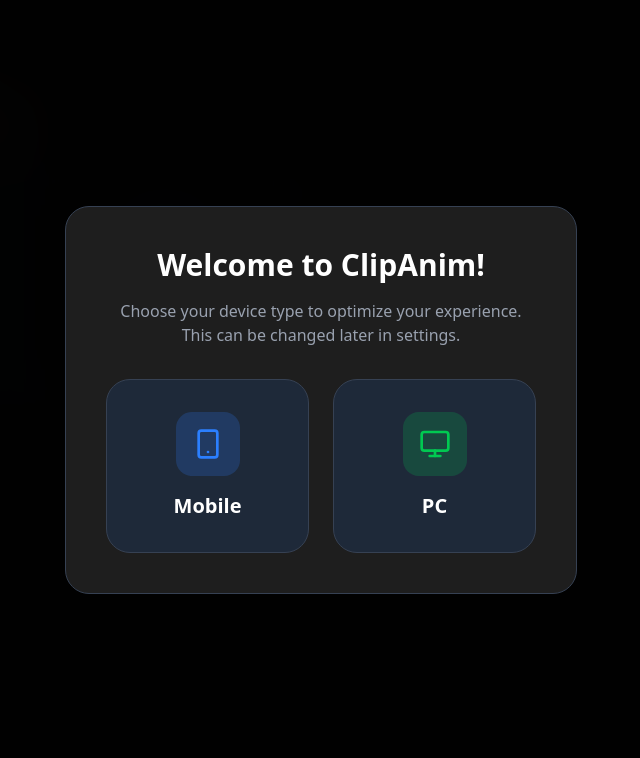
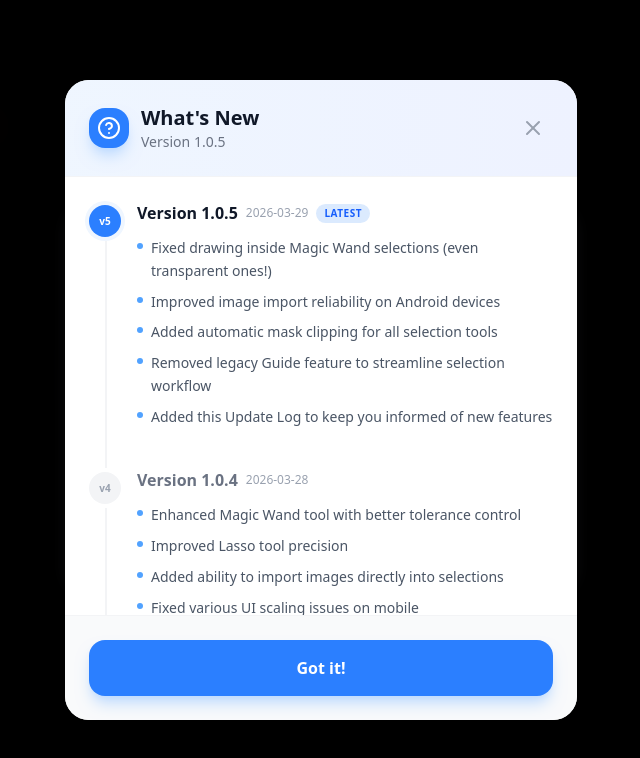
Before and after one commit to PLOWPDUD/ClipAnim-Creator, a React (Vite) app: page / in a window 1280 px wide. Shown: the top 758 px of the page, without its empty margins (319-959 px from the left). Built offline with nearby package versions, Linux system fonts and the light colour scheme.

Commit message:
feat: Add changelog and version tracking
Introduce a changelog modal that automatically displays upon first launch of a new version. This provides users with release notes and highlights new features or bug fixes. Also updates the application version in package.json.

```diff
--- a/App.tsx
+++ b/App.tsx
@@ -14,6 +14,7 @@
 import { FrameManagerModal } from './components/FrameManagerModal';
 import { AudioRecorderModal } from './components/AudioRecorderModal';
 import { GlobalSettingsModal } from './components/GlobalSettingsModal';
+import { ChangelogModal } from './components/ChangelogModal';
 import { compositeLayers, drawSelectionOntoCanvas } from './utils/drawingUtils';
 import { saveProjectToDB, loadProjectFromDB, getProjectList, deleteProjectFromDB } from './utils/db';
 
@@ -64,6 +65,7 @@
 
   // Global Settings
   const [isGlobalSettingsOpen, setIsGlobalSettingsOpen] = useState(false);
+  const [isChangelogOpen, setIsChangelogOpen] = useState(false);
   const [accentColor, setAccentColor] = useState('#FF3B30');
   const [uiFont, setUiFont] = useState('ui-sans-serif, system-ui, -apple-system, BlinkMacSystemFont, "Segoe UI", Roboto, "Helvetica Neue", Arial, sans-serif');
   const [shortcuts, setShortcuts] = useState<Shortcuts>(() => {
@@ -96,6 +98,16 @@
   useEffect(() => {
     localStorage.setItem('clipanim_shortcuts', JSON.stringify(shortcuts));
   }, [shortcuts]);
+
+  useEffect(() => {
+    const CURRENT_VERSION = '1.0.5';
+    const lastSeenVersion = localStorage.getItem('clipanim_last_seen_version');
+
+    if (lastSeenVersion !== CURRENT_VERSION) {
+      setIsChangelogOpen(true);
+      localStorage.setItem('clipanim_last_seen_version', CURRENT_VERSION);
+    }
+  }, []);
 
   const [projectId, setProjectId] = useState<string>(crypto.randomUUID());
   const [projectName, setProjectName] = useState('My Animation');
@@ -1381,6 +1393,11 @@
           </div>
         </div>
       )}
+
+      <ChangelogModal
+        isOpen={isChangelogOpen}
+        onClose={() => setIsChangelogOpen(false)}
+      />
 
       {view === 'menu' ? (
         <div className="flex flex-col h-full p-6 overflow-hidden">
--- /dev/null
+++ b/components/ChangelogModal.tsx
@@ -0,0 +1,140 @@
+import React from 'react';
+import { motion, AnimatePresence } from 'motion/react';
+import { Icons } from '../Icons';
+
+interface ChangelogEntry {
+  version: string;
+  date: string;
+  changes: string[];
+  type: 'major' | 'minor' | 'patch';
+}
+
+const CHANGELOG: ChangelogEntry[] = [
+  {
+    version: '1.0.5',
+    date: '2026-03-29',
+    type: 'patch',
+    changes: [
+      'Fixed drawing inside Magic Wand selections (even transparent ones!)',
+      'Improved image import reliability on Android devices',
+      'Added automatic mask clipping for all selection tools',
+      'Removed legacy Guide feature to streamline selection workflow',
+      'Added this Update Log to keep you informed of new features'
+    ]
+  },
+  {
+    version: '1.0.4',
+    date: '2026-03-28',
+    type: 'patch',
+    changes: [
+      'Enhanced Magic Wand tool with better tolerance control',
+      'Improved Lasso tool precision',
+      'Added ability to import images directly into selections',
+      'Fixed various UI scaling issues on mobile'
+    ]
+  },
+  {
+    version: '1.0.3',
+    date: '2026-03-25',
+    type: 'patch',
+    changes: [
+      'Added Frame Manager for bulk frame operations',
+      'Improved timeline performance with many frames',
+      'Added onion skinning customization'
+    ]
+  }
+];
+
+interface ChangelogModalProps {
+  isOpen: boolean;
+  onClose: () => void;
+}
+
+export const ChangelogModal: React.FC<ChangelogModalProps> = ({ isOpen, onClose }) => {
+  return (
+    <AnimatePresence>
+      {isOpen && (
+        <div className="fixed inset-0 z-[1000] flex items-center justify-center p-4 sm:p-6">
+          <motion.div
+            initial={{ opacity: 0 }}
+            animate={{ opacity: 1 }}
+            exit={{ opacity: 0 }}
+            onClick={onClose}
+            className="absolute inset-0 bg-black/60 backdrop-blur-sm"
+          />
+          <motion.div
+            initial={{ opacity: 0, scale: 0.9, y: 20 }}
+            animate={{ opacity: 1, scale: 1, y: 0 }}
+            exit={{ opacity: 0, scale: 0.9, y: 20 }}
+            className="relative w-full max-w-lg bg-white rounded-3xl shadow-2xl overflow-hidden flex flex-col max-h-[80vh]"
+          >
+            <div className="p-6 border-b border-gray-100 flex items-center justify-between bg-gradient-to-r from-blue-50 to-indigo-50">
+              <div className="flex items-center gap-3">
+                <div className="w-10 h-10 rounded-2xl bg-blue-500 flex items-center justify-center text-white shadow-lg shadow-blue-200">
+                  <Icons.Help size={24} />
+                </div>
+                <div>
+                  <h2 className="text-xl font-bold text-gray-900">What's New</h2>
+                  <p className="text-sm text-gray-500 font-medium">Version {CHANGELOG[0].version}</p>
+                </div>
+              </div>
+              <button
+                onClick={onClose}
+                className="p-2 hover:bg-white/80 rounded-full transition-colors text-gray-400 hover:text-gray-600"
+              >
+                <Icons.X size={24} />
+              </button>
+            </div>
+
+            <div className="flex-1 overflow-y-auto p-6 space-y-8 custom-scrollbar">
+              {CHANGELOG.map((entry, index) => (
+                <div key={entry.version} className="relative">
+                  {index !== CHANGELOG.length - 1 && (
+                    <div className="absolute left-4 top-10 bottom-0 w-0.5 bg-gray-100 -mb-8" />
+                  )}
+                  <div className="flex gap-4">
+                    <div className={`mt-1 w-8 h-8 rounded-full flex items-center justify-center shrink-0 z-10 ${
+                      index === 0 ? 'bg-blue-500 text-white ring-4 ring-blue-50' : 'bg-gray-100 text-gray-400'
+                    }`}>
+                      <span className="text-[10px] font-bold">v{entry.version.split('.')[2]}</span>
+                    </div>
+                    <div className="space-y-3 pb-2">
+                      <div className="flex items-center gap-2">
+                        <h3 className={`font-bold ${index === 0 ? 'text-gray-900' : 'text-gray-500'}`}>
+                          Version {entry.version}
+                        </h3>
+                        <span className="text-xs text-gray-400 font-medium">{entry.date}</span>
+                        {index === 0 && (
+                          <span className="px-2 py-0.5 bg-blue-100 text-blue-600 text-[10px] font-bold rounded-full uppercase tracking-wider">
+                            Latest
+                          </span>
+                        )}
+                      </div>
+                      <ul className="space-y-2">
+                        {entry.changes.map((change, i) => (
+                          <li key={i} className="flex gap-2 text-sm text-gray-600 leading-relaxed">
+                            <span className="mt-1.5 w-1.5 h-1.5 rounded-full bg-blue-400 shrink-0" />
+                            {change}
+                          </li>
+                        ))}
+                      </ul>
+                    </div>
+                  </div>
+                </div>
+              ))}
+            </div>
+
+            <div className="p-6 border-t border-gray-100 bg-gray-50">
+              <button
+                onClick={onClose}
+                className="w-full py-4 bg-blue-500 hover:bg-blue-600 text-white font-bold rounded-2xl shadow-lg shadow-blue-200 transition-all active:scale-[0.98]"
+              >
+                Got it!
+              </button>
+            </div>
+          </motion.div>
+        </div>
+      )}
+    </AnimatePresence>
+  );
+};
--- a/package.json
+++ b/package.json
@@ -1,7 +1,7 @@
 {
   "name": "clipanim-creator",
   "private": true,
-  "version": "0.0.0",
+  "version": "1.0.5",
   "type": "module",
   "scripts": {
     "dev": "vite",
```
